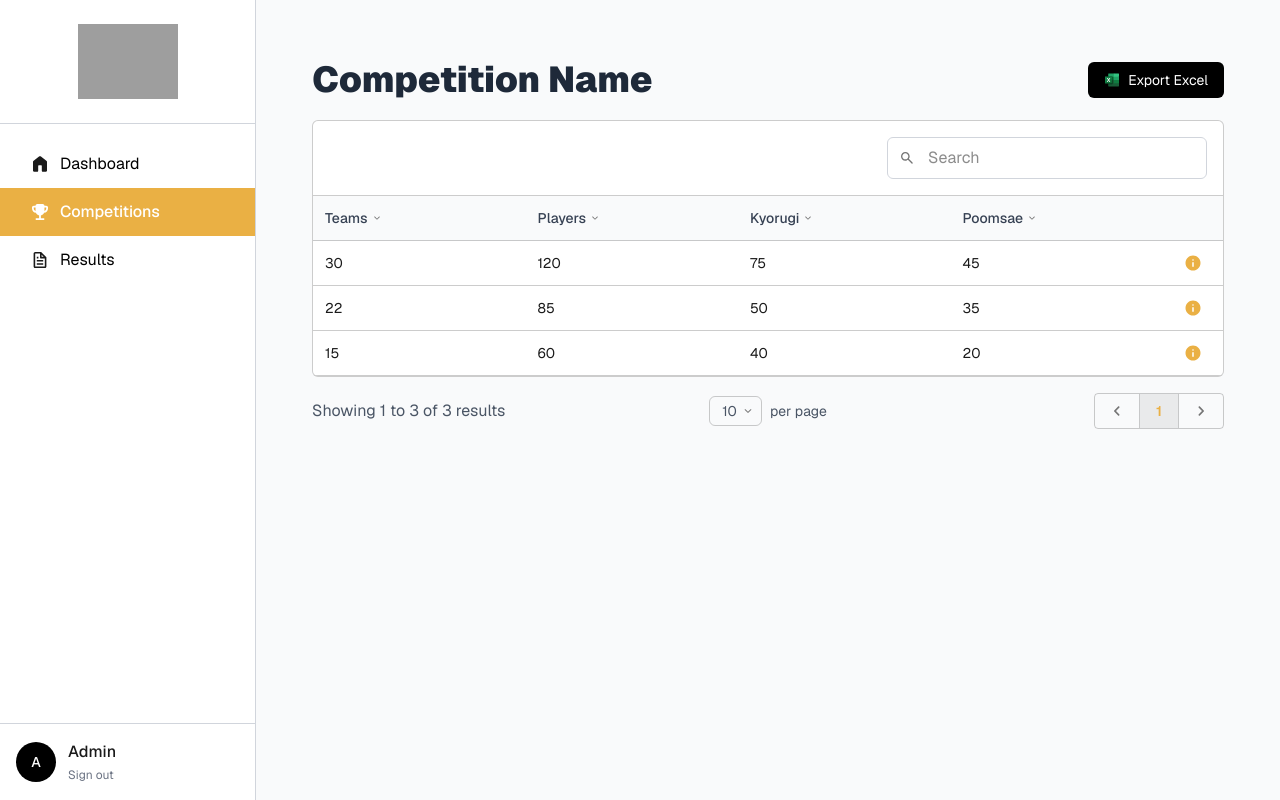
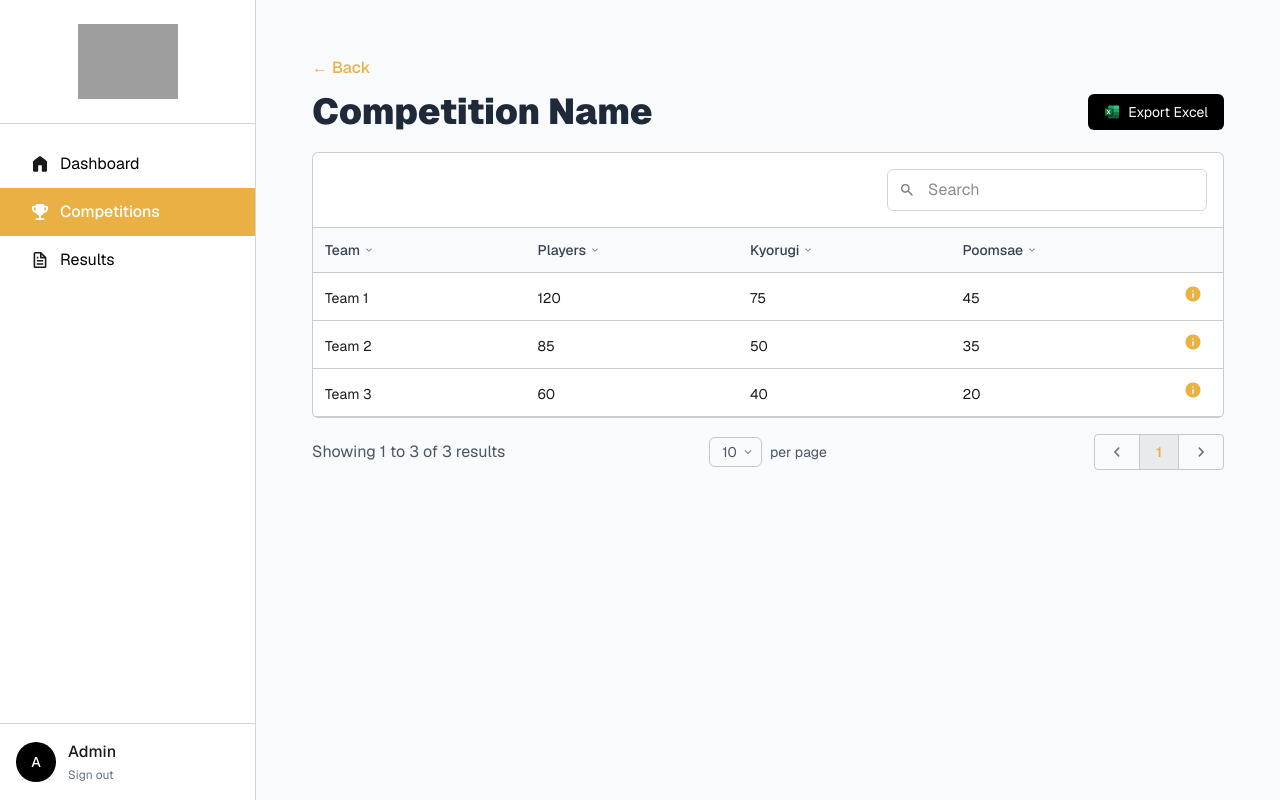
Before and after one commit to rvcarcueva2/pti-web, a Next.js app in the folder web/: page /admin-dashboard/competitions/competition in a window 1280 px wide. Built offline with nearby package versions, Linux system fonts and the light colour scheme; grey boxes are pictures that could not be loaded.

Commit message:
modified competitions competition page

```diff
--- a/web/app/admin-dashboard/competitions/competition/page.tsx
+++ b/web/app/admin-dashboard/competitions/competition/page.tsx
@@ -5,7 +5,7 @@ import Image from 'next/image';
 import Link from 'next/link';
 
 type Competition = {
-  teams: number;
+  teams: string;
   players: number;
   kyorugi: number;
   poomsae: number;
@@ -18,7 +18,7 @@ export default function CompetitionPage() {
   const [sortDirection, setSortDirection] = useState<'asc' | 'desc'>('asc');
 
   const columns = [
-    { label: 'Teams', key: 'teams', minWidth: 'min-w-[100px]' },
+    { label: 'Team', key: 'team', minWidth: 'min-w-[100px]' },
     { label: 'Players', key: 'players', minWidth: 'min-w-[100px]' },
     { label: 'Kyorugi', key: 'kyorugi', minWidth: 'min-w-[100px]' },
     { label: 'Poomsae', key: 'poomsae', minWidth: 'min-w-[100px]' },
@@ -27,21 +27,21 @@ export default function CompetitionPage() {
   const competitions: Competition[] = [
     {
       competition: 'National Championship',
-      teams: 30,
+      teams: "Team 1",
       players: 120,
       kyorugi: 75,
       poomsae: 45,
     },
     {
       competition: 'Regional Open',
-      teams: 22,
+      teams: "Team 2",
       players: 85,
       kyorugi: 50,
       poomsae: 35,
     },
     {
       competition: 'Summer Invitational',
-      teams: 15,
+      teams: "Team 3",
       players: 60,
       kyorugi: 40,
       poomsae: 20,
@@ -84,13 +84,21 @@ export default function CompetitionPage() {
   return (
     <div className="font-geist p-6 ml-64">
       {/* Heading */}
-      <div className="flex justify-between items-center mb-4">
+      <div className="mb-4">
+        <div className="flex items-center gap-2 mb-2">
+          <Link href="/admin-dashboard/competitions" className="font-medium group text-md text-[#EAB044] flex items-center">
+            <span className="mr-1 transition-transform duration-200 group-hover:-translate-x-1">←</span>
+            <span>Back</span>
+          </Link>
+        </div>
+        <div className="flex justify-between items-center">
           <h1 className="text-2xl font-semibold text-gray-800">Competition Name</h1>
           <div className="flex gap-2">
             <button className="cursor-pointer bg-black text-white px-4 py-2 rounded-md text-sm hover:bg-gray-800 flex items-center gap-2">
               <Image src="/icons/excel.svg" alt="Excel Icon" width={16} height={16} />
               <span>Export Excel</span>
             </button>
+          </div>
         </div>
       </div>
 
@@ -139,23 +147,27 @@ export default function CompetitionPage() {
           </thead>
           <tbody>
             {filteredCompetitions.map((comp, index) => (
-              <tr key={index} className="border-b border-[rgba(0,0,0,0.2)] hover:bg-gray-50">
+              <Link
+                key={index}
+                href="/admin-dashboard/competitions/competition/team"
+                className="contents"
+              >
+                <tr className="border-b border-[rgba(0,0,0,0.2)] hover:bg-gray-50 cursor-pointer">
                   <td className="p-3 min-w-[100px]">{comp.teams}</td>
                   <td className="p-3 min-w-[100px]">{comp.players}</td>
                   <td className="p-3 min-w-[100px]">{comp.kyorugi}</td>
                   <td className="p-3 min-w-[100px]">{comp.poomsae}</td>
                   <td className="p-3 text-center w-[60px]">
-                  <Link href="/admin-dashboard/competitions/competition">
                     <Image
                       src="/icons/information.svg"
                       alt="Info"
                       width={18}
                       height={18}
-                      className="cursor-pointer mx-auto"
+                      className="mx-auto"
                     />
-                  </Link>
                   </td>
                 </tr>
+              </Link>
             ))}
           </tbody>
         </table>
```
Lines whose indentation alone changed are shown as unchanged.
